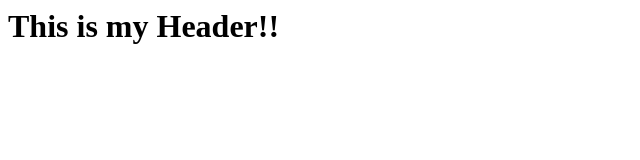
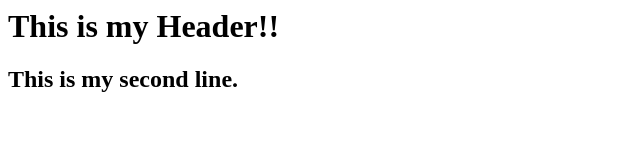
Before and after one commit to weslez/new_project, a plain HTML site: page index.html in a window 1280 px wide. Shown: the whole page, without its empty margins (0-640 px from the left). Drawn offline with Linux system fonts and the light colour scheme.

Commit message:
second line added

```diff
--- a/index.html
+++ b/index.html
@@ -1 +1,2 @@
 <h1>This is my Header!!</h1>
+<h2>This is my second line.</h2>
```
